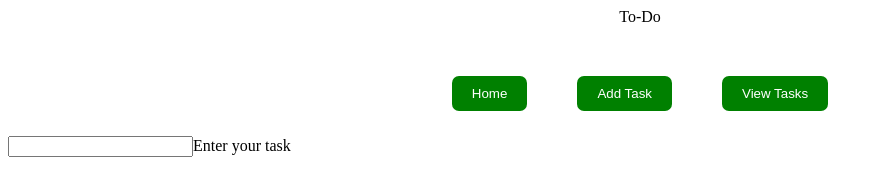
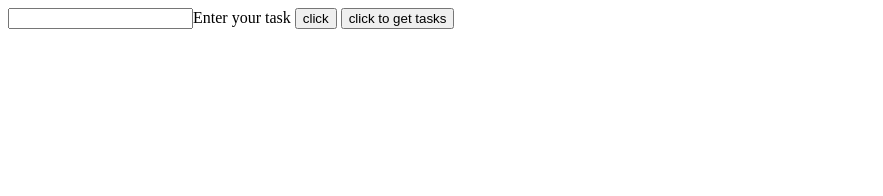
Before and after one commit to dhaneshwaran-p/dhaneshwaran-p.github.io, a plain HTML site: page index.html in a window 1280 px wide. Shown: the whole page, without its empty margins (0-883 px from the left). Drawn offline with Linux system fonts and the light colour scheme.

Commit message:
Update index.html
v0.0.1 doesn't work in github pages for unidentified reasons, reverted back to prototype

```diff
--- a/index.html
+++ b/index.html
@@ -1,5 +1,6 @@
 <!DOCTYPE html>
-<html>
+<html lang="en">
+	<head>
 		<!-- Copyright 2025 P Dhaneshwaran
 		This program is free software: you can redistribute it and/or modify it under the terms of the GNU General Public License as published by the Free Software Foundation, either version 3 of the License, or (at your option) any later version.
 
@@ -7,12 +8,10 @@
 
 		You should have received a copy of the GNU General Public License along with this program. If not, see <https://www.gnu.org/licenses/>.
 		-->
-	<head>
-		<meta charset="UTF-8">
-		<script>
+		<script type="text/javascript">
 		function onload_func(){
 
-		      localStorage.setItem('no_of_tasks', 0);
+			localStorage.setItem('num_of_tasks', 0);
 
 		}
 
@@ -54,55 +53,13 @@
 			}
 
 		}
-
-			function loadPage(button) {
-
-		    	const buttonName = button.getAttribute("name");
-		    	const pageDiv = document.getElementById("pageDiv");
-
-		    	if(buttonName=="btn-home") {
-		    		pageDiv.innerHTML = '<p>Home Page</p>';
-					for (let i = 1; i <=10; i++){
-
-						let clear_task_id = "user_task_" + toString(i)
-						x = document.getElementById(clear_task_id);
-						x.innerHTML = "";
-
-					}
-		    	} else if (buttonName=="btn-edit") {
-		    		pageDiv.innerHTML = '<p>Added task</p>';
-					add_task();
-		    	} else {
-		    		pageDiv.innerHTML = '<p>Viewing Page</p>';
-					get_tasks();
-		    	}
-		    }
 		</script>
-		<style>
-			.btn_div {text-align: center; margin-top: 25px; padding: 25px;}
-			.btn {padding: 10px 20px; background-color: green; color: white; border: none; border-radius: 7px;}
-		</style>
-		<title>To-Do List Application</title>
+		<title>To-do</title>
 	</head>
 	<body onload="onload_func()">
-			<div style="display: flex; justify-content: center;">To-Do</div>
-
-
-			<div style="display: flex; justify-content: center;">
-				<div class="btn_div">
-				  <button name="btn-home" class="btn" onclick="loadPage(this)">Home</button>
-				</div>
-				<div class="btn_div">
-				  <button name="btn-edit" class="btn" onclick="loadPage(this)">Add Task</button>
-				</div>
-				<div class="btn_div">
-				  <button  name="btn-view" class="btn" onclick="loadPage(this)">View Tasks</button>
-				</div>
-			</div>
-
 		<input id="task">Enter your task</input>
-
-			<p id="pageDiv"/>
+		<button onclick="add_task()">click</button>
+		<button onclick="get_tasks()">click to get tasks</button>
 		<p id="user_task_1"></p>
 		<p id="user_task_2"></p>
 		<p id="user_task_3"></p>
@@ -113,6 +70,5 @@
 		<p id="user_task_8"></p>
 		<p id="user_task_9"></p>
 		<p id="user_task_10"></p>
-
 	</body>
 </html>
```
Lines whose indentation alone changed are shown as unchanged.
